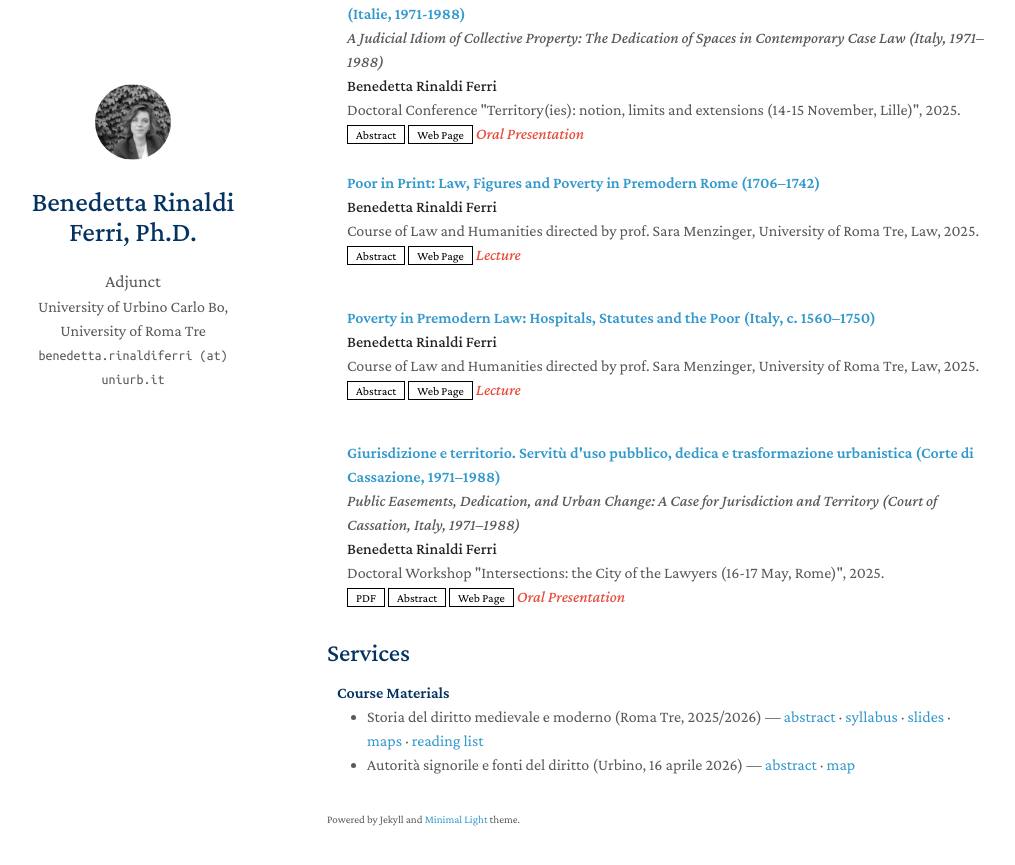
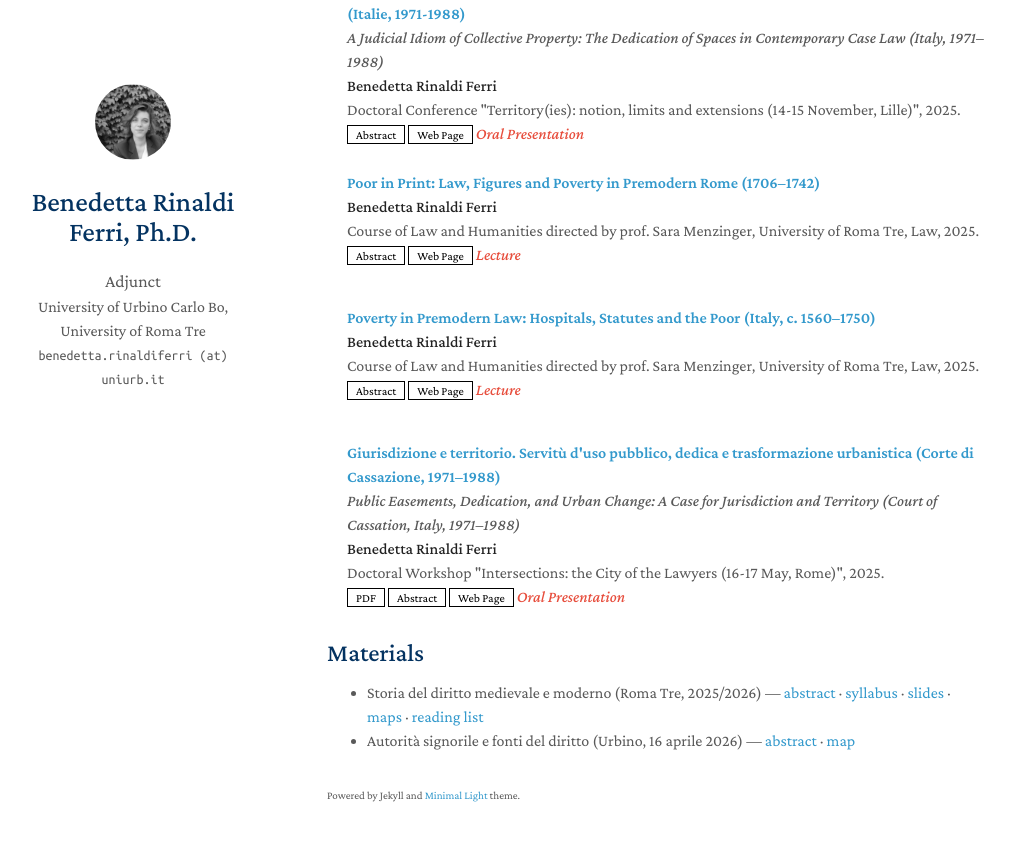
Before and after one commit to rinaldiferri/rinaldiferri.github.io, a Jekyll site: the page built from index.md, in a window 1280 px wide and 900 px high, scrolled down 961 px. Shown: the top 865 px of the window, without its empty margins (143-1158 px from the left). Built offline with Jekyll 4.4.1, drawn with Linux system fonts in a browser that asks for light colours; a style sheet for code colours, icons or effects is not loaded; our own code applies the rules of GitHub Pages for plain Markdown files.

Commit message:
Update services.md

```diff
--- a/_includes/services.md
+++ b/_includes/services.md
@@ -1,7 +1,5 @@
 
-## Services
-
-<h4 style="margin:0 10px 0;">Course Materials</h4>
+## Materials
 
 <ul style="margin:0 0 5px;">
   <li><autocolor>Storia del diritto medievale e moderno (Roma Tre, 2025/2026) </autocolor> —
```
